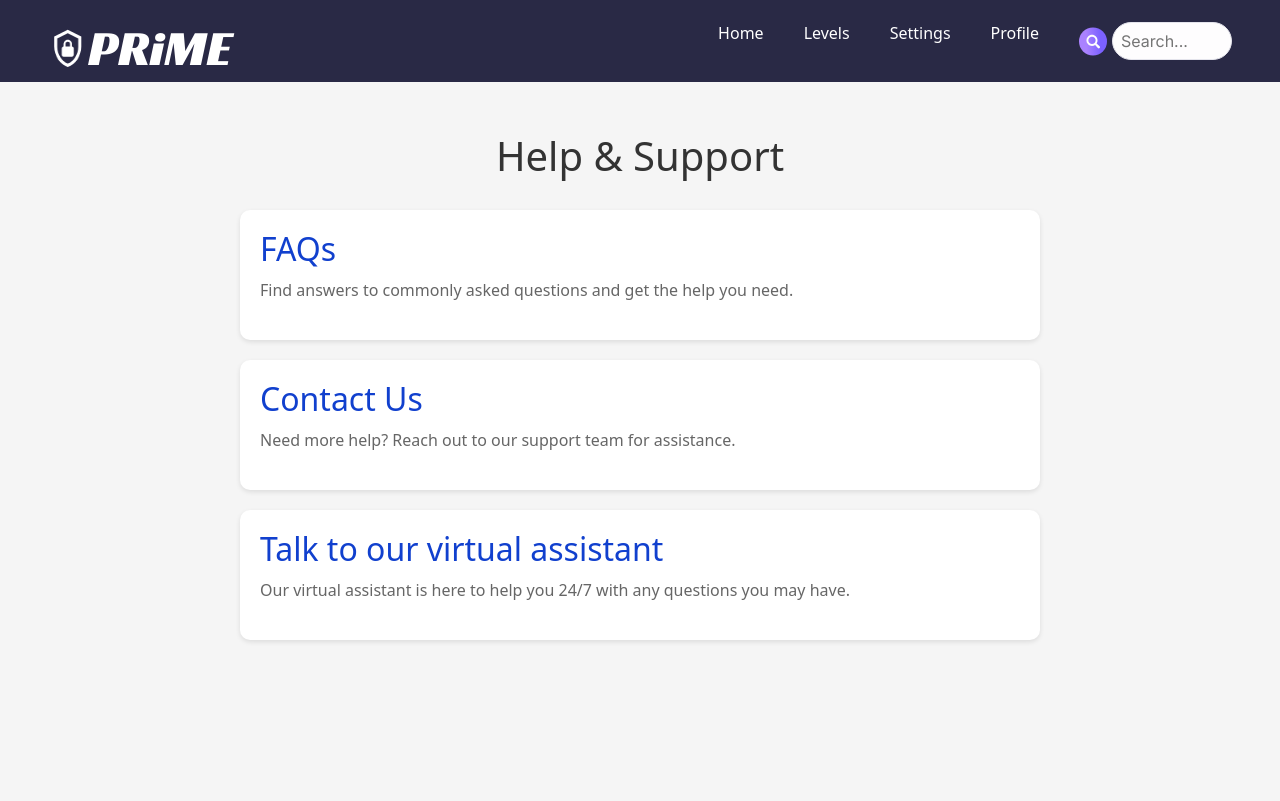
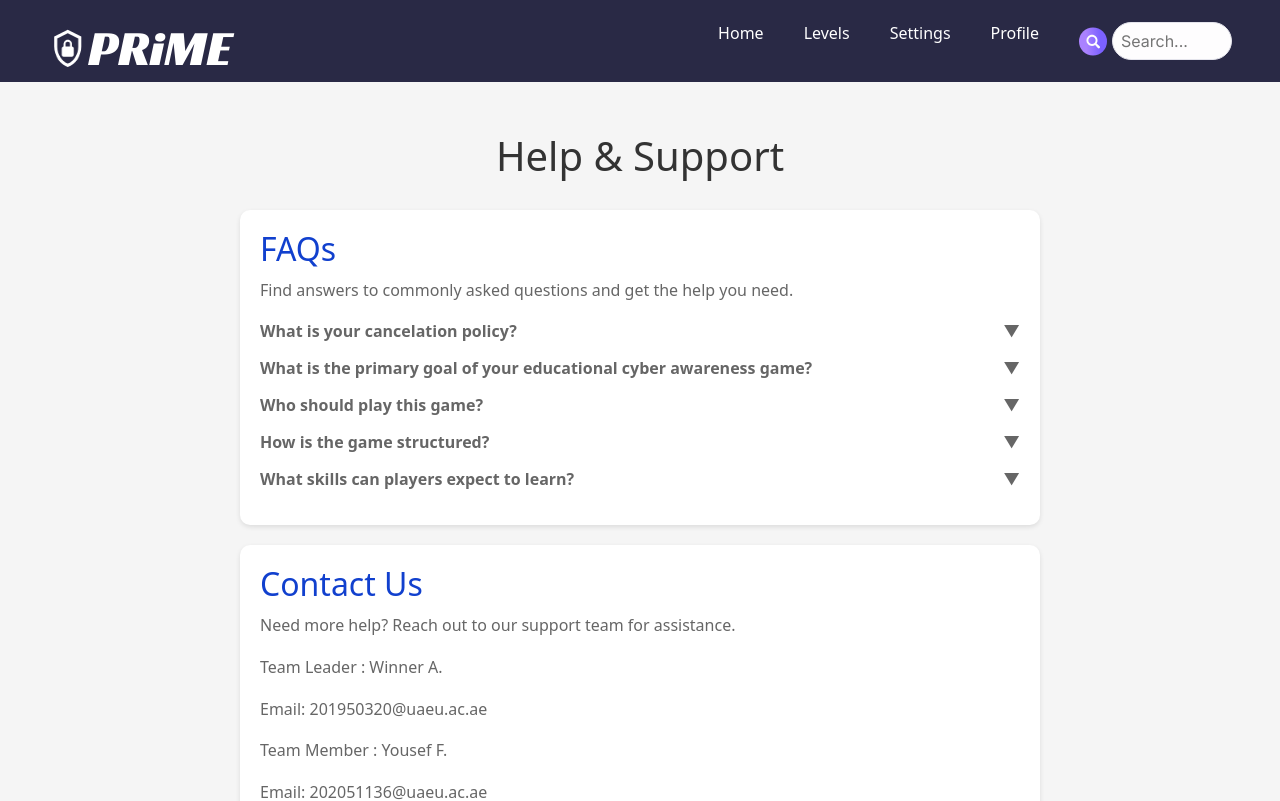
Before and after one commit to simonkb/PRiME, a Next.js app: page /help in a window 1280 px wide. Shown: the top 801 px of the page. Built offline with nearby package versions, Linux system fonts and the light colour scheme; a web font is replaced by a local one.

Commit message:
made the last changes and added the texts and information (Ready)

```diff
--- a/src/pages/help.jsx
+++ b/src/pages/help.jsx
@@ -1,9 +1,51 @@
-// help.jsx
-import React from "react";
-import Layout from "./layout"; // Import the Layout component
+import React, { useState } from "react";
+import Layout from "./layout"; // Ensure the correct path
 import styles from "./help.module.css";
+import VirtualAssistant from "../components/VirtualAssistant"; // Verify the path is correct
+
+const faqs = [
+  {
+    id: 1,
+    question: "What is your cancelation policy?",
+    answer: "You can cancel subscription within 30 days for a full refund.",
+  },
+  {
+    id: 2,
+    question:
+      "What is the primary goal of your educational cyber awareness game?",
+    answer:
+      "Our game is designed to enhance cybersecurity awareness among company employees in an engaging and interactive manner. It aims to equip players with the knowledge and skills needed to identify, prevent, and respond to various cyber threats, ensuring a safer digital work environment.",
+  },
+  {
+    id: 3,
+    question: "Who should play this game?",
+    answer:
+      "The game is suitable for employees at all levels within an organization, from new hires to senior executives. It's tailored to benefit anyone who uses digital tools and services in their work, offering valuable insights into cybersecurity best practices and threat prevention.",
+  },
+  {
+    id: 4,
+    question: "How is the game structured?",
+    answer:
+      "Our game is structured into various levels, each focusing on different aspects of cybersecurity, such as phishing, password security, data protection, and network security. Players progress through levels by completing challenges and quizzes, gaining points, and unlocking advanced content that dives deeper into complex cybersecurity topics.",
+  },
+  {
+    id: 5,
+    question: "What skills can players expect to learn?",
+    answer:
+      "Players will learn to identify phishing attempts, create strong passwords, recognize secure websites, understand the importance of software updates, and apply best practices for data protection. The game also covers how to respond to a data breach and emphasizes the significance of a proactive cybersecurity posture.",
+  },
+];
 
 const Help = () => {
+  const [openFAQId, setOpenFAQId] = useState(null);
+
+  const toggleFAQ = (id) => {
+    if (openFAQId === id) {
+      setOpenFAQId(null); // Close this FAQ if it's already open
+    } else {
+      setOpenFAQId(id); // Open the clicked FAQ
+    }
+  };
   return (
     <Layout>
       <div className={styles.helpContainer}>
@@ -14,20 +56,47 @@ const Help = () => {
           <p>
             Find answers to commonly asked questions and get the help you need.
           </p>
+          {faqs.map((faq) => (
+            <div key={faq.id} className={styles.faqItem}>
+              <div
+                className={styles.faqQuestion}
+                onClick={() => toggleFAQ(faq.id)}
+              >
+                {faq.question}
+                <span className={styles.faqToggle}>
+                  {openFAQId === faq.id ? "▲" : "▼"}
+                </span>
+              </div>
+              {openFAQId === faq.id && (
+                <div className={styles.faqAnswer}>{faq.answer}</div>
+              )}
+            </div>
+          ))}
         </section>
 
         <section className={styles.helpSection}>
           <h2>Contact Us</h2>
-          <p>
-            Need more help? Reach out to our support team for assistance.
-          </p>
+          <p>Need more help? Reach out to our support team for assistance.</p>
+          <p>Team Leader : Winner A. </p>
+          <p> Email: 201950320@uaeu.ac.ae</p>
+          <p>Team Member : Yousef F. </p>
+          <p> Email: 202051136@uaeu.ac.ae</p>
+          <p>Team Member : Yousef H. </p>
+          <p> Email: 202051136@uaeu.ac.ae</p>
+          <p>Team Member : Simon D. </p>
+          <p> Email: 201950317@uaeu.ac.ae</p>
         </section>
 
-        <section className={styles.helpSection}>
+        <section
+          className={styles.helpSection}
+          style={{ position: "relative" }}
+        >
           <h2>Talk to our virtual assistant</h2>
           <p>
-            Our virtual assistant is here to help you 24/7 with any questions you may have.
+            Our virtual assistant is here to help you 24/7 with any questions
+            you may have.
           </p>
+          <VirtualAssistant />
         </section>
       </div>
     </Layout>
--- a/src/pages/help.module.css
+++ b/src/pages/help.module.css
@@ -32,3 +32,27 @@
   line-height: 1.6;
   color: #666;
 }
+.faqItem {
+  margin-bottom: 15px;
+  color: #666;
+
+}
+
+.faqQuestion {
+  cursor: pointer;
+  font-weight: bold;
+  color: #666;
+
+}
+
+.faqToggle {
+  float: right;
+  color: #666;
+
+}
+
+.faqAnswer {
+  padding-top: 10px;
+  color: #666;
+
+}
```
Lines whose indentation alone changed are shown as unchanged.
